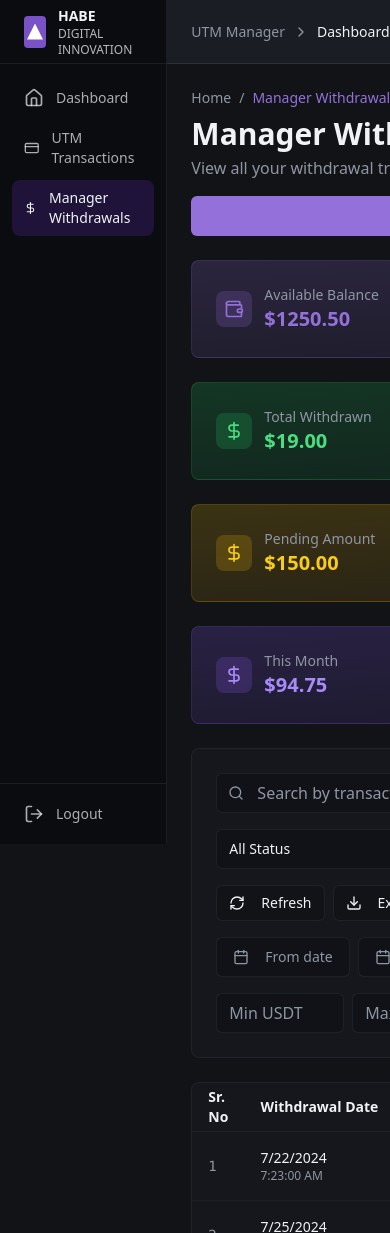
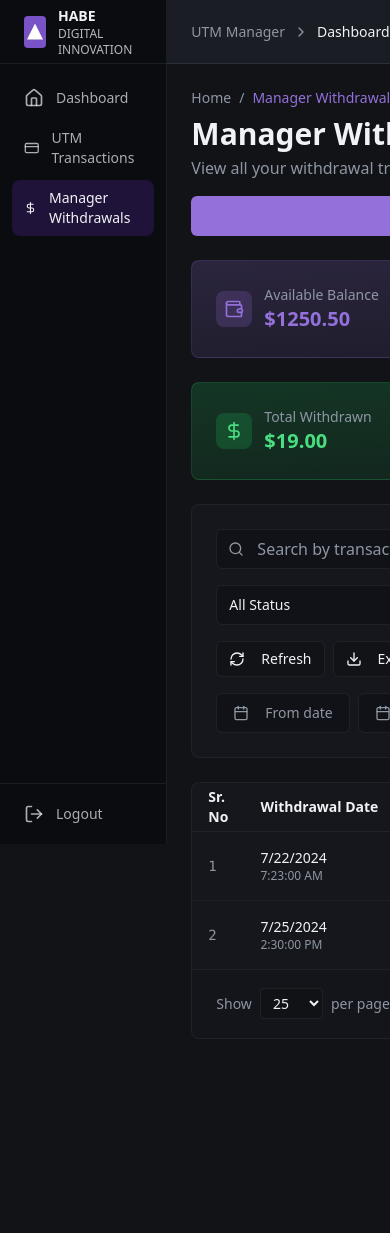
Before and after one commit to SKfraz04/habe-reach-dash, a React (Vite) app: page /withdrawals in a window 390 px wide. Shown: the top 1233 px of the page. After the commit the page ends 1063 px from the top, so only its background shows below. Built offline with nearby package versions, Linux system fonts and the light colour scheme.

Commit message:
Refactor withdrawals page
Remove pending amount KPI card and min/max USDT input fields from filters.

```diff
--- a/src/components/WithdrawalFilters.tsx
+++ b/src/components/WithdrawalFilters.tsx
@@ -24,8 +24,6 @@ export const WithdrawalFilters: React.FC<WithdrawalFiltersProps> = ({
   const [status, setStatus] = useState('all');
   const [dateFrom, setDateFrom] = useState<Date>();
   const [dateTo, setDateTo] = useState<Date>();
-  const [minAmount, setMinAmount] = useState('');
-  const [maxAmount, setMaxAmount] = useState('');
 
   const handleFiltersChange = () => {
     onFiltersChange({
@@ -33,8 +31,6 @@ export const WithdrawalFilters: React.FC<WithdrawalFiltersProps> = ({
       status,
       dateFrom,
       dateTo,
-      minAmount: minAmount ? parseFloat(minAmount) : undefined,
-      maxAmount: maxAmount ? parseFloat(maxAmount) : undefined,
     });
   };
 
@@ -43,16 +39,14 @@ export const WithdrawalFilters: React.FC<WithdrawalFiltersProps> = ({
     setStatus('all');
     setDateFrom(undefined);
     setDateTo(undefined);
-    setMinAmount('');
-    setMaxAmount('');
     onFiltersChange({});
   };
 
   React.useEffect(() => {
     handleFiltersChange();
-  }, [searchTerm, status, dateFrom, dateTo, minAmount, maxAmount]);
+  }, [searchTerm, status, dateFrom, dateTo]);
 
-  const hasActiveFilters = searchTerm || status !== 'all' || dateFrom || dateTo || minAmount || maxAmount;
+  const hasActiveFilters = searchTerm || status !== 'all' || dateFrom || dateTo;
 
   return (
     <div className="bg-card/50 backdrop-blur-sm border border-border/50 rounded-lg p-6 space-y-4">
@@ -157,23 +151,6 @@ export const WithdrawalFilters: React.FC<WithdrawalFiltersProps> = ({
           </Popover>
         </div>
 
-        {/* Amount Range */}
-        <div className="flex gap-2">
-          <Input
-            placeholder="Min USDT"
-            value={minAmount}
-            onChange={(e) => setMinAmount(e.target.value)}
-            type="number"
-            className="w-32 bg-background/80 border-border/50"
-          />
-          <Input
-            placeholder="Max USDT"
-            value={maxAmount}
-            onChange={(e) => setMaxAmount(e.target.value)}
-            type="number"
-            className="w-32 bg-background/80 border-border/50"
-          />
-        </div>
 
         {/* Clear Filters */}
         {hasActiveFilters && (
--- a/src/pages/Withdrawals.tsx
+++ b/src/pages/Withdrawals.tsx
@@ -116,7 +116,7 @@ const Withdrawals = () => {
               </Button>
             </div>
 
-            <div className="grid grid-cols-1 md:grid-cols-2 lg:grid-cols-4 gap-6">
+            <div className="grid grid-cols-1 md:grid-cols-2 gap-6">
               <div className="bg-gradient-to-br from-primary/20 to-primary/5 p-6 rounded-lg border border-primary/20">
                 <div className="flex items-center gap-3">
                   <div className="p-2 bg-primary/20 rounded-lg">
@@ -140,34 +140,6 @@ const Withdrawals = () => {
                     <p className="text-sm text-muted-foreground">Total Withdrawn</p>
                     <p className="text-xl font-bold text-green-400">
                       ${summary.totalWithdrawn.toFixed(2)}
-                    </p>
-                  </div>
-                </div>
-              </div>
-
-              <div className="bg-gradient-to-br from-yellow-500/20 to-yellow-500/5 p-6 rounded-lg border border-yellow-500/20">
-                <div className="flex items-center gap-3">
-                  <div className="p-2 bg-yellow-500/20 rounded-lg">
-                    <DollarSign className="h-5 w-5 text-yellow-400" />
-                  </div>
-                  <div>
-                    <p className="text-sm text-muted-foreground">Pending Amount</p>
-                    <p className="text-xl font-bold text-yellow-400">
-                      ${summary.pendingAmount.toFixed(2)}
-                    </p>
-                  </div>
-                </div>
-              </div>
-
-              <div className="bg-gradient-to-br from-violet-500/20 to-violet-500/5 p-6 rounded-lg border border-violet-500/20">
-                <div className="flex items-center gap-3">
-                  <div className="p-2 bg-violet-500/20 rounded-lg">
-                    <DollarSign className="h-5 w-5 text-violet-400" />
-                  </div>
-                  <div>
-                    <p className="text-sm text-muted-foreground">This Month</p>
-                    <p className="text-xl font-bold text-violet-400">
-                      ${summary.thisMonthWithdrawals.toFixed(2)}
                     </p>
                   </div>
                 </div>
```
